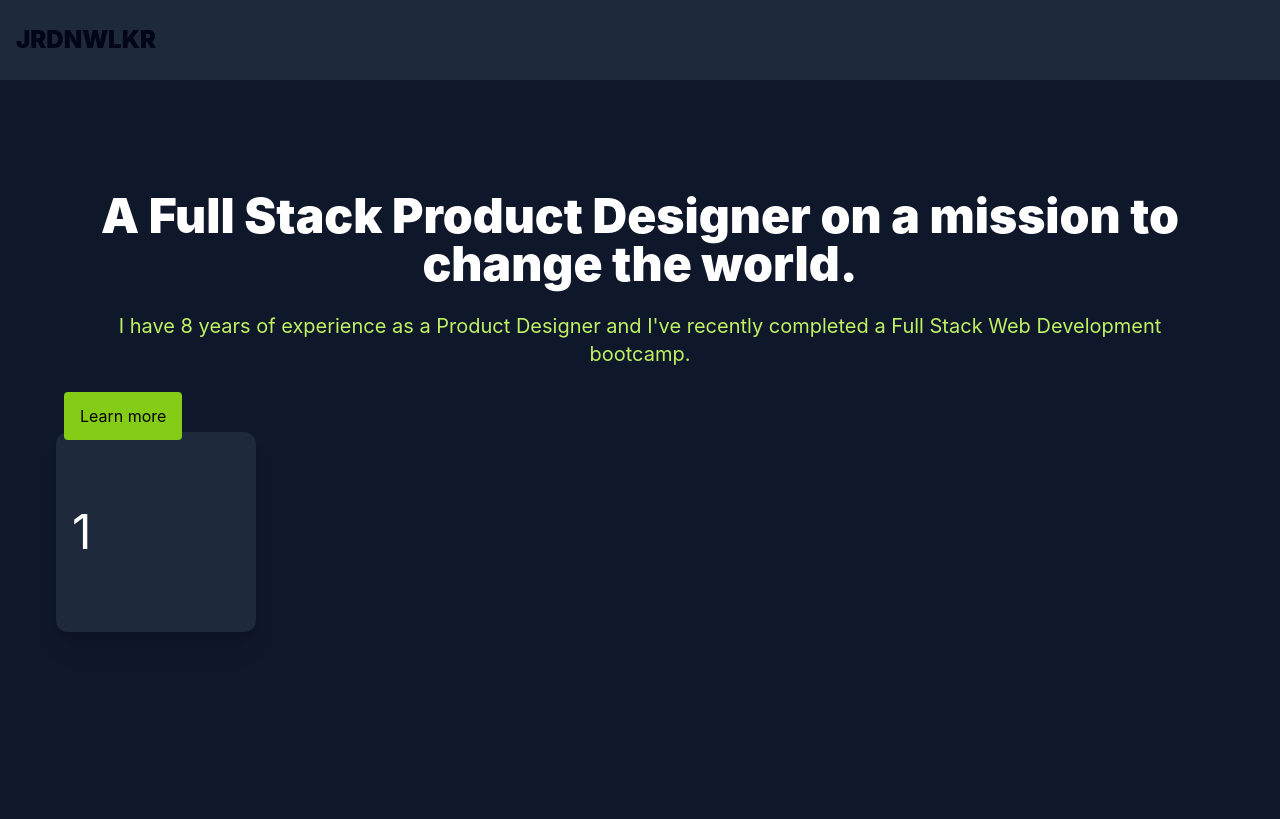
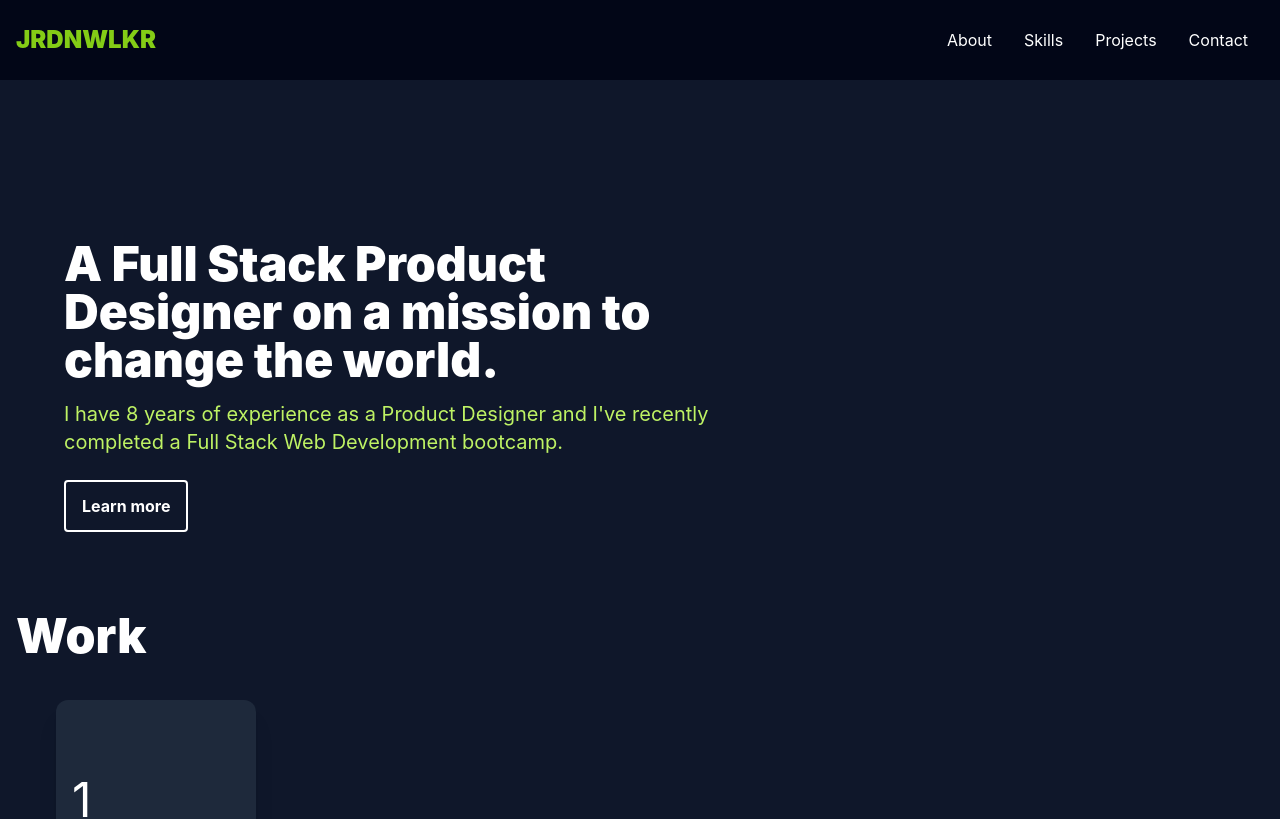
Before and after one commit to jrdnwlkr/portfolio-react, a React (Create React App) app: page / in a window 1280 px wide. Shown: the top 819 px of the page. Built offline with nearby package versions, Linux system fonts and the light colour scheme.

Commit message:
mobile friendly menu, about section v1, social

```diff
--- a/package.json
+++ b/package.json
@@ -8,6 +8,7 @@
     "@testing-library/user-event": "^13.5.0",
     "react": "^18.2.0",
     "react-dom": "^18.2.0",
+    "react-icons": "^4.10.1",
     "react-scripts": "5.0.1",
     "tailwindcss": "^3.3.3",
     "web-vitals": "^2.1.4"
--- a/src/components/About.jsx
+++ b/src/components/About.jsx
@@ -2,14 +2,16 @@ import React from 'react'
 
 const About = () => {
     return (
-        <div className='w-full h-[200px] my-8 px-12'>
-            <p className='text-white text-center text-5xl font-black'>
+        <div className='my-20 px-12'>
+            <p className='text-white text-3xl sm:text-5xl font-black max-w-[700px] mb-4'>
                 A Full Stack Product Designer on a mission to change the world.
             </p>
-            <p className='font-normal text-xl text-lime-300 text-center m-6'>
+            <p className='font-normal text-md sm:text-xl text-lime-300 max-w-[700px] mb-6'>
                 I have 8 years of experience as a Product Designer and I've recently completed a Full Stack Web Development bootcamp.
             </p>
-            <button className='bg-lime-500 rounded px-4 py-3 mx-auto'>Learn more</button>
+            <div>
+                <button className='text-white border-2 font-bold border-white rounded px-4 py-3 object-center hover:bg-lime-500 hover:border-lime-500 hover:text-slate-950'>Learn more</button>
+            </div>
         </div>
     )
 }
--- a/src/components/Content.jsx
+++ b/src/components/Content.jsx
@@ -3,8 +3,11 @@ import Project from './Project'
 
 const Content = () => {
     return (
-        <div className='w-full mx-auto px-4 h-full flex-col min-h-screen py-[160px] bg-slate-900'>
+        <div className='w-full mx-auto px-4 h-full flex-col min-h-screen py-[160px] bg-slate-900 container'>
             <About></About>
+            <p className='text-white text-3xl sm:text-5xl font-black max-w-[700px] mb-4'>
+                Work
+            </p>
             <Project></Project>
         </div>
     )
--- a/src/components/Footer.jsx
+++ b/src/components/Footer.jsx
@@ -1,8 +1,11 @@
 import React from 'react'
+import {FaGithub, FaLinkedin, FaInstagram} from 'react-icons/fa'
 
 const Footer = () => {
     return (
-        <div className='mt-auto flex w-full h-[80px] justify-between items-center px-4 bg-gray-950'>
+        <div className='mt-auto flex w-full h-[80px] items-center px-4 bg-gray-950 text-white'>
+            <a href="/"><FaLinkedin size={30}/></a>
+            <a href="/"><FaGithub size={30}/></a>
         </div>
     )
 }
--- a/src/components/Header.jsx
+++ b/src/components/Header.jsx
@@ -1,9 +1,32 @@
-import React from 'react'
+import React, {useState} from 'react'
+import {FaBars, FaTimes} from 'react-icons/fa'
 
 const Header = () => {
+    const [nav, setNav] = useState(false)
+    const handleClick = () => setNav(!nav)
     return (
-        <div className='fixed w-full h-[80px] flex justify-between items-center px-4 bg-slate-800'>
-            <p className='text-2xl font-black text-slate-950'>JRDNWLKR</p>
+        <div className='fixed w-full h-[80px] flex justify-between items-center px-4 bg-slate-950'>
+            <div>
+                <p className='text-2xl font-black text-lime-500'>JRDNWLKR</p>
+            </div>
+            {/* Navigation */}
+                <ul className='hidden md:flex'>
+                    <li>About</li>
+                    <li>Skills</li>
+                    <li>Projects</li>
+                    <li>Contact</li>
+                </ul>
+            {/* Hamburger Menu */}
+            <div onClick={handleClick} className='md:hidden z-10'>
+                {!nav ? <FaBars className='text-2xl text-lime-500' /> : <FaTimes className='text-2xl text-lime-500' />}
+            </div>
+            {/* Mobile Navigation */}
+            <ul className={!nav ? 'hidden' : 'absolute top-0 left-0 w-full h-screen bg-slate-800 flex flex-col justify-center items-center'}>
+                <li className='py-6 text-4xl font-black'>About</li>
+                <li className='py-6 text-4xl font-black'>Skills</li>
+                <li className='py-6 text-4xl font-black'>Projects</li>
+                <li className='py-6 text-4xl font-black'>Contact</li>
+            </ul>
         </div>
     )
 }
--- a/src/index.css
+++ b/src/index.css
@@ -9,9 +9,18 @@ body {
     sans-serif;
   -webkit-font-smoothing: antialiased;
   -moz-osx-font-smoothing: grayscale;
+
 }
 
 code {
   font-family: source-code-pro, Menlo, Monaco, Consolas, 'Courier New',
     monospace;
 }
+
+@layer base {
+  li {
+    @apply px-4;
+    @apply cursor-pointer;
+    @apply text-white;
+  }
+}
```
Also changed, not shown: src/components/Navbar.jsx (added), 1 other file (tests, documents, lock files or other folders).
